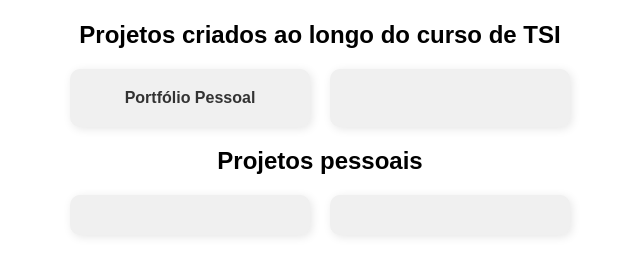
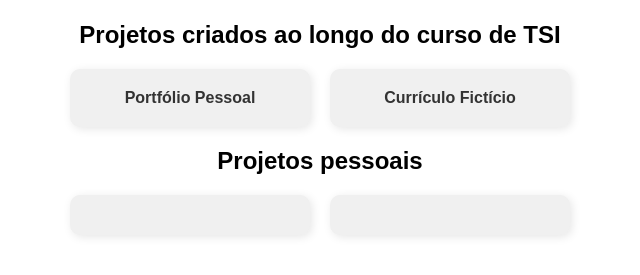
Before and after one commit to juceliocosta/home, a plain HTML site: page index.html in a window 1280 px wide. Shown: the part 59-334 px from the top of the page, without its empty margins (320-960 px from the left). Drawn offline with Linux system fonts and the light colour scheme.

Commit message:
Update index.html

```diff
--- a/index.html
+++ b/index.html
@@ -18,7 +18,7 @@
         </div>
 
         <div class="card">
-            <a href=""></a>
+            <a href="trabalhos/ativprog1/">Currículo Fictício</a>
         </div>
     </div>
     </div>
```
